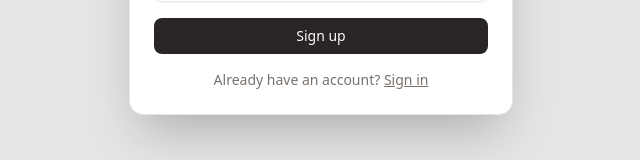
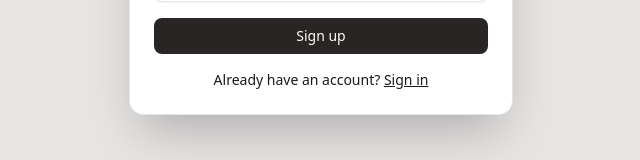
Before and after one commit to sock1000kg/MediaTracker, a React (Vite) app in the folder client/: page /register in a window 1280 px wide. Shown: the part 488-648 px from the top of the page, without its empty margins (319-959 px from the left). Built offline with nearby package versions, Linux system fonts and the light colour scheme.

Commit message:
chore: change error position, make text darker

```diff
--- a/client/src/pages/auth/Login.tsx
+++ b/client/src/pages/auth/Login.tsx
@@ -84,11 +84,6 @@
                 onChange={(e) => setPassword(e.target.value)}
                 required
               />
-            </div>
-
-            <Button type="submit" className="w-full bg-stone-800 hover:bg-stone-700">Sign in</Button>
-
-          </form>
 
           {/* Error message */}
           {error && (
@@ -97,8 +92,12 @@
             </p>
           )}
 
+            </div>
+            <Button type="submit" className="w-full bg-stone-800 hover:bg-stone-700">Sign in</Button>
+          </form>
+
           {/* Switch to register */}
-          <p className="mt-4 text-center text-sm text-muted-foreground">
+          <p className="mt-4 text-center text-sm text-stone-900">
             Don’t have an account? <a href="/register" className="underline">Sign up</a>
           </p>
         </CardContent>
--- a/client/src/pages/auth/Register.tsx
+++ b/client/src/pages/auth/Register.tsx
@@ -106,9 +106,6 @@
                     onChange={(e) => setPassword(e.target.value)}
                     required
                 />
-                </div>
-                <Button type="submit" className="w-full bg-stone-800 hover:bg-stone-700">Sign up</Button>
-            </form>
 
             {/* Error message */}
             {error && (
@@ -117,8 +114,13 @@
                 </p>
             )}
 
+                </div>
+                <Button type="submit" className="w-full bg-stone-800 hover:bg-stone-700">Sign up</Button>
+            </form>
+
+
             {/* Switch to login */}
-            <p className="mt-4 text-center text-sm text-muted-foreground">
+            <p className="mt-4 text-center text-sm text-stone-900">
                 Already have an account? <a href="/login" className="underline">Sign in</a>
             </p>
             </CardContent>
```
